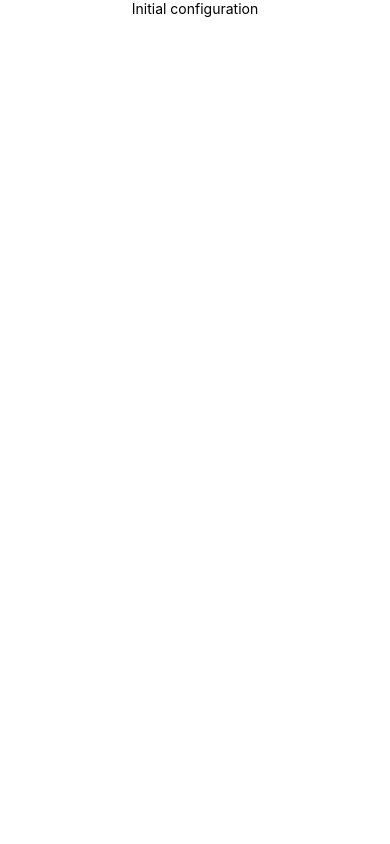
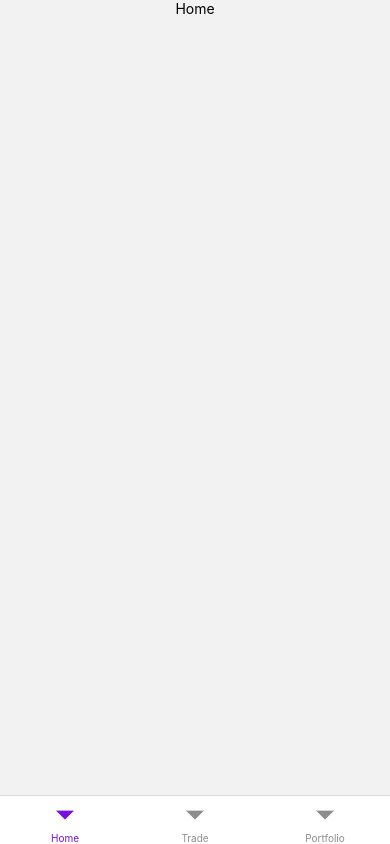
Before and after one commit to VitornscSilva/energy-fund-mobile, a React Native app: screen /Home in a window 390 px wide. Built offline with nearby package versions, Linux system fonts and the light colour scheme.

Commit message:
:sparkles: add stack and tabs routes :sparkles:

```diff
--- a/App.tsx
+++ b/App.tsx
@@ -4,17 +4,17 @@
  *
  * @format
  */
-
+import 'react-native-gesture-handler';
 import React from 'react';
-import {SafeAreaView, View, Text} from 'react-native';
+import Routes from './src/routes';
+import {StatusBar} from 'react-native';
 
 function App(): JSX.Element {
   return (
-    <SafeAreaView>
-      <View style={{alignSelf: 'center'}}>
-        <Text>Initial configuration</Text>
-      </View>
-    </SafeAreaView>
+    <>
+      <StatusBar barStyle="dark-content" backgroundColor="#6a51ae" />
+      <Routes />
+    </>
   );
 }
 
--- /dev/null
+++ b/src/routes/index.tsx
@@ -0,0 +1,12 @@
+import React from 'react';
+import {NavigationContainer} from '@react-navigation/native';
+
+import StackRoutes from './stack.routes';
+
+const Routes = () => (
+  <NavigationContainer>
+    <StackRoutes />
+  </NavigationContainer>
+);
+
+export default Routes;
--- /dev/null
+++ b/src/routes/stack.routes.tsx
@@ -0,0 +1,24 @@
+import React from 'react';
+import {createStackNavigator} from '@react-navigation/stack';
+
+import {Login} from '../pages/Login';
+
+import AuthRoutes from './tab.routes';
+import colors from '../styles/colors';
+
+const stackRoutes = createStackNavigator();
+
+const AppRoutes: React.FC = () => (
+  <stackRoutes.Navigator
+    screenOptions={{
+      headerShown: false,
+      cardStyle: {
+        backgroundColor: colors.white,
+      },
+    }}>
+    <stackRoutes.Screen name="Home" component={AuthRoutes} />
+    <stackRoutes.Screen name="Login" component={Login} />
+  </stackRoutes.Navigator>
+);
+
+export default AppRoutes;
--- /dev/null
+++ b/src/routes/tab.routes.tsx
@@ -0,0 +1,43 @@
+import React from 'react';
+import {Platform} from 'react-native';
+import {createBottomTabNavigator} from '@react-navigation/bottom-tabs';
+
+import {Home} from '../pages/Home';
+import {Trade} from '../pages/Trade';
+import {Portfolio} from '../pages/Portfolio';
+import colors from '../styles/colors';
+
+const AppTab = createBottomTabNavigator();
+
+const AuthRoutes = () => {
+  return (
+    <AppTab.Navigator
+      screenOptions={{
+        tabBarActiveTintColor: colors.purple,
+      }}
+      sceneContainerStyle={{
+        paddingVertical: Platform.OS === 'ios' ? 25 : 0,
+        height: 95,
+      }}>
+      <AppTab.Screen
+        name="Home"
+        component={Home}
+        options={{headerShown: false}}
+      />
+
+      <AppTab.Screen
+        name="Trade"
+        component={Trade}
+        options={{headerShown: false}}
+      />
+
+      <AppTab.Screen
+        name="Portfolio"
+        component={Portfolio}
+        options={{headerShown: false}}
+      />
+    </AppTab.Navigator>
+  );
+};
+
+export default AuthRoutes;
--- /dev/null
+++ b/src/styles/colors.ts
@@ -0,0 +1,14 @@
+export default {
+  purple: '#770FDF',
+  purple_light: '#F7EFFF',
+
+  green: '#0FDF8F',
+
+  background: '#FFFFFF',
+
+  gray: '#F4F4F4',
+  white: '#FFFFFF',
+
+  text_light: '#A0A0A0',
+  text_dark: '#000000',
+};
```
Also changed, not shown: package.json (+8 -1 lines), 3 other files (tests, documents, lock files or other folders).
